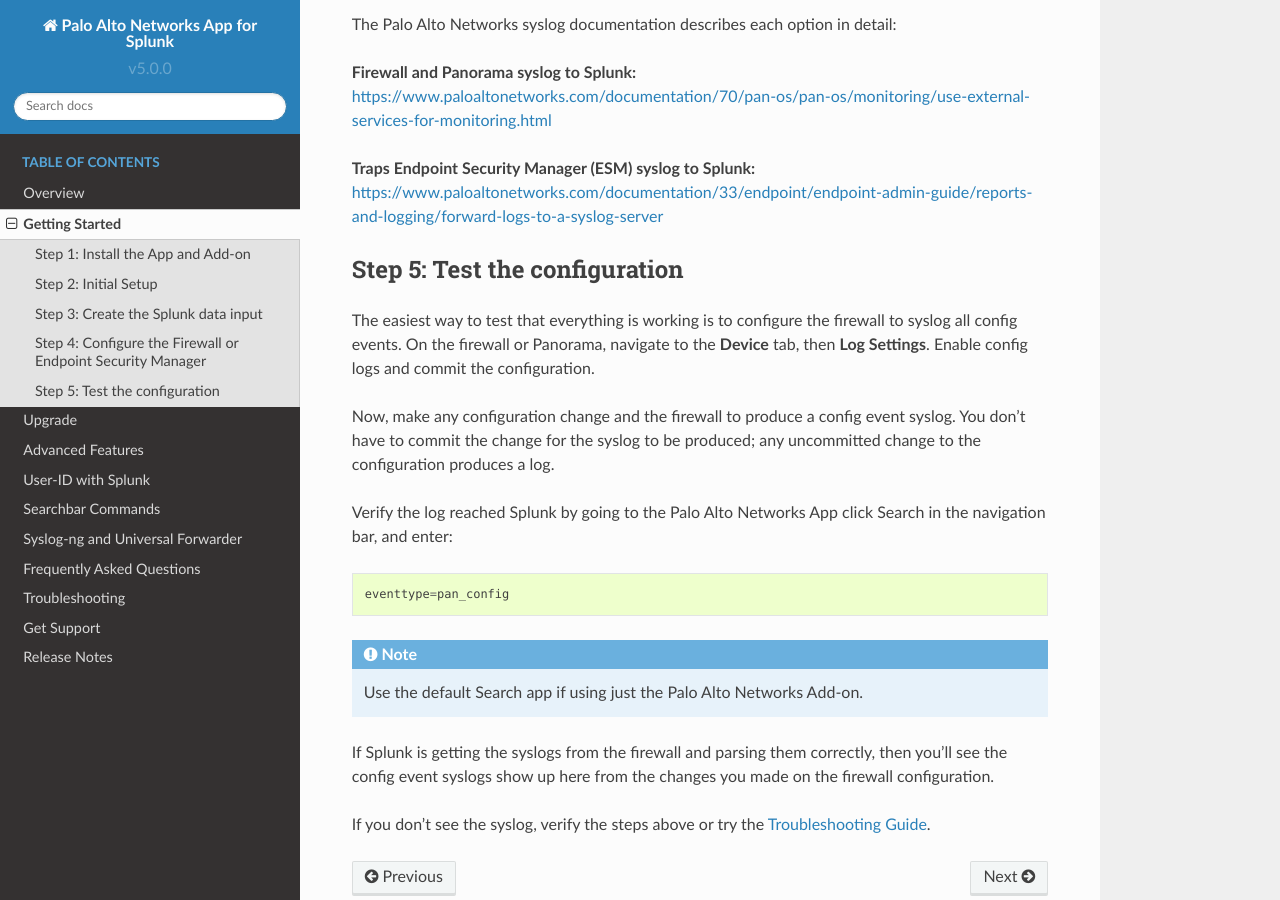
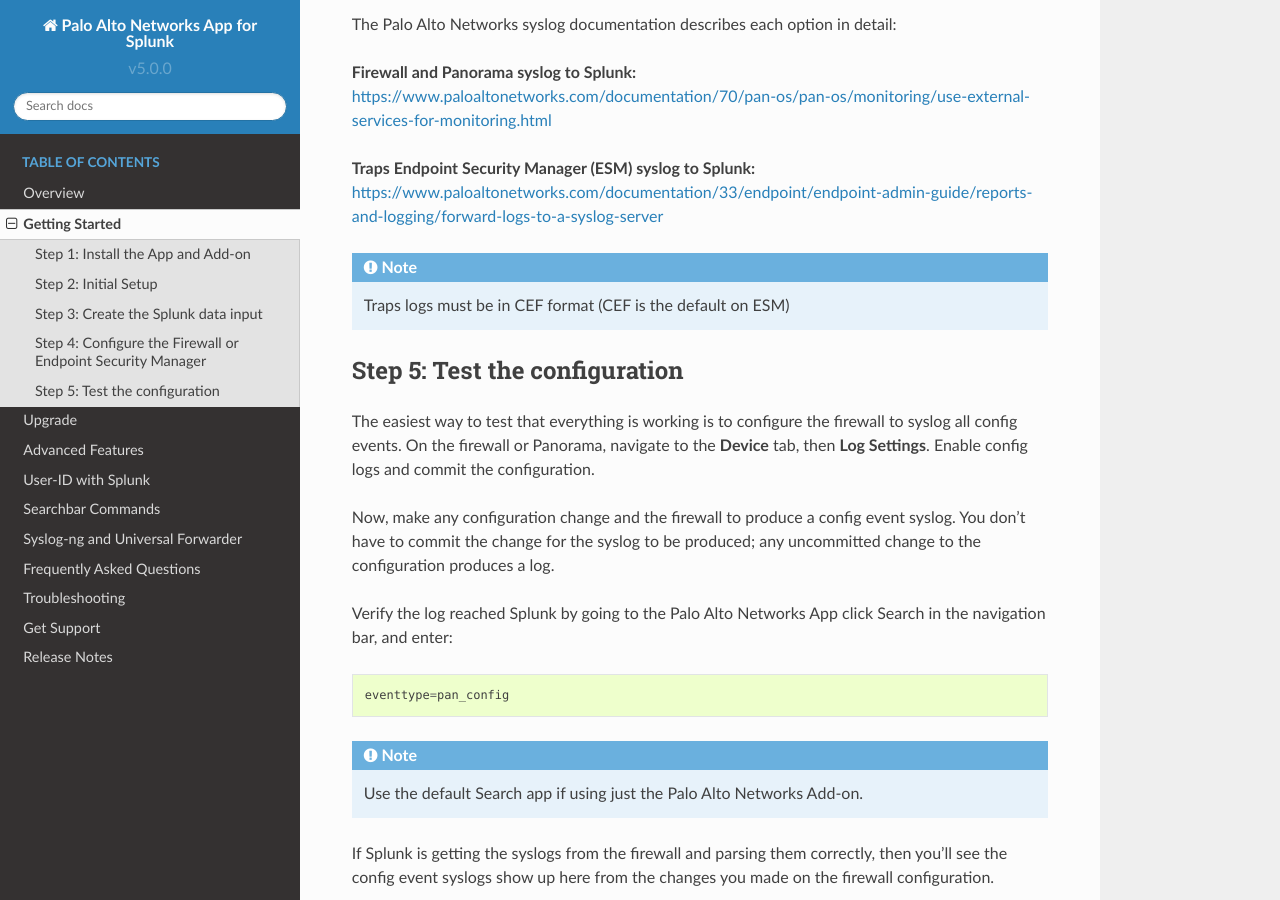
Before and after one commit to PaloAltoNetworks/pan-os-python, a Sphinx documentation site: the page built from docs/getting_started.rst, in a window 1280 px wide and 900 px high, scrolled down 5769 px. Built offline with Sphinx 7.4.7 and the Read the Docs theme 2.0.0, drawn with Linux system fonts in a browser that asks for light colours.

Commit message:
Add note to Getting Started Guide that Traps logs must be in CEF format

```diff
--- a/docs/getting_started.rst
+++ b/docs/getting_started.rst
@@ -193,6 +193,8 @@
 **Traps Endpoint Security Manager (ESM) syslog to Splunk:**
 https://www.paloaltonetworks.com/documentation/33/endpoint/endpoint-admin-guide/reports-and-logging/forward-logs-to-a-syslog-server
 
+.. note:: Traps logs must be in CEF format (CEF is the default on ESM)
+
 .. _test:
 
 Step 5: Test the configuration
```
